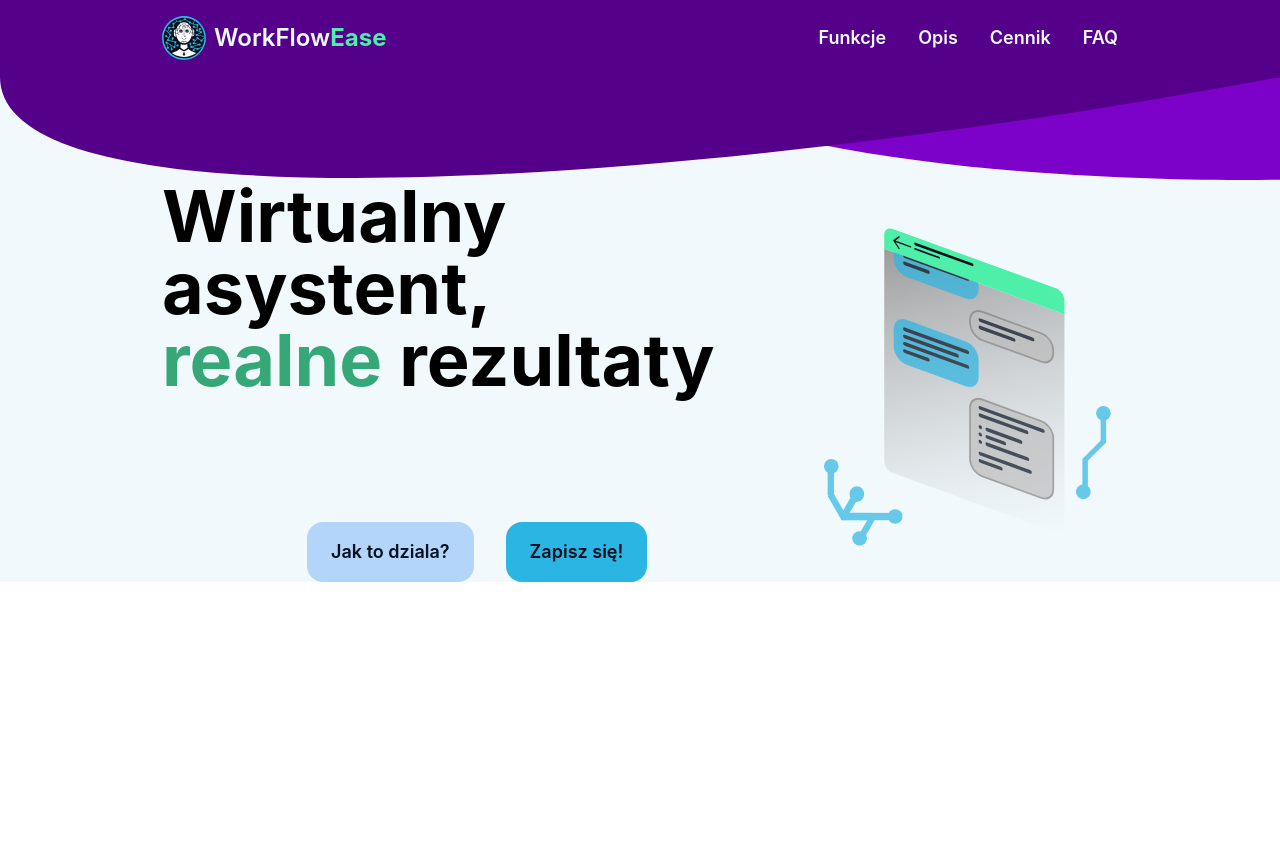
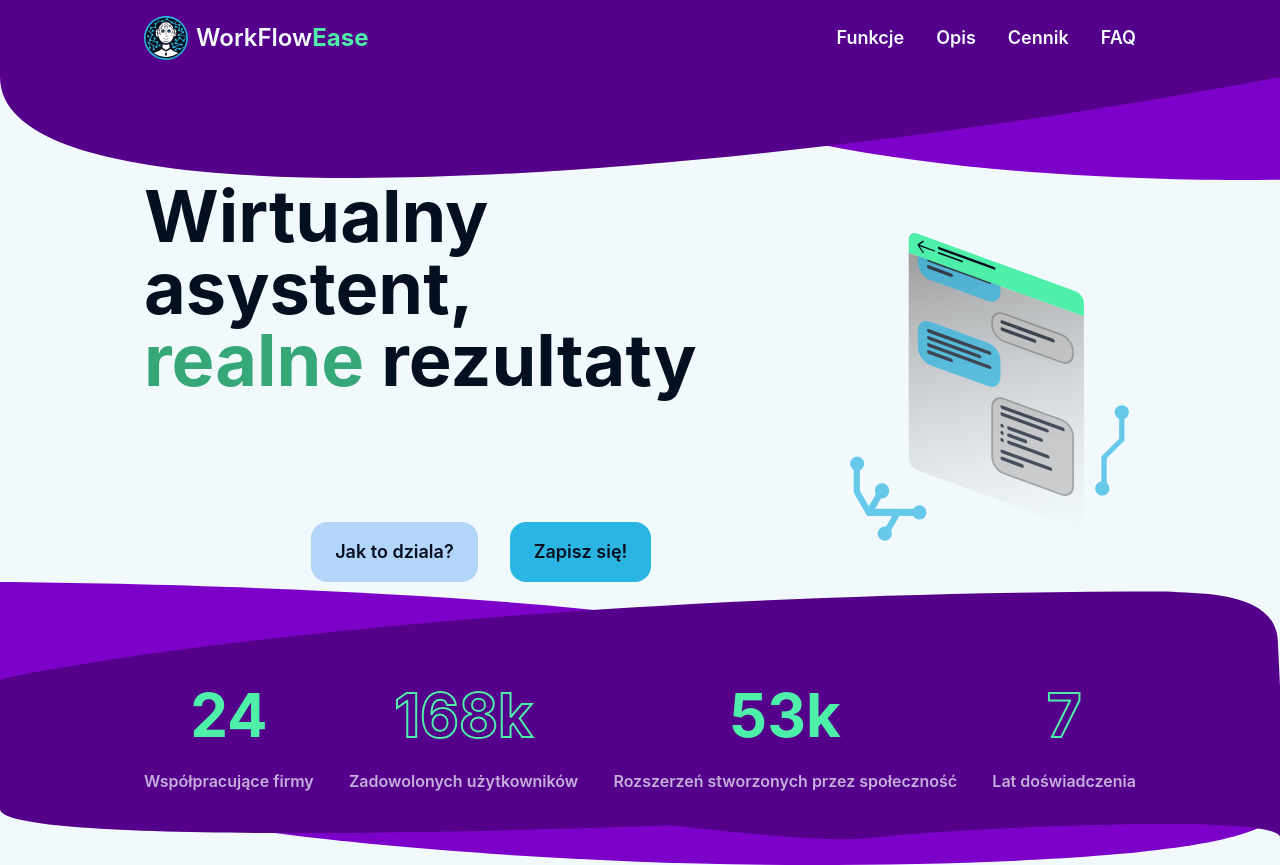
Before and after one commit to Kaba8081/PICK-LandingPage, a React (Create React App) app: page / in a window 1280 px wide. Before the commit the page ends 800 px from the top, so only its background shows below. Built offline with nearby package versions, Linux system fonts and the light colour scheme.

Commit message:
Added: Stats bar

```diff
--- a/package.json
+++ b/package.json
@@ -1,8 +1,8 @@
 {
   "name": "pick_landingpage",
   "version": "0.1.0",
-  "homepage": "https://kaba8081.github.io/pick-landingpage/",
-  "private": true,
+  "homepage": "https://kaba8081.github.io/PiCK-LandingPage/",
+  "private": false,
   "dependencies": {
     "@testing-library/jest-dom": "^5.17.0",
     "@testing-library/react": "^13.4.0",
--- a/src/App.tsx
+++ b/src/App.tsx
@@ -1,14 +1,17 @@
 import React from 'react'
 
-import { Navbar, Hero } from './components';
+import { Navbar, Hero, Stats } from './components';
 import { separator1 } from './assets';
 
 const App = () => (
   <div className='bg-background w-full overflow-hidden'>
     <Navbar />
     <main>
-      <img src={separator1} alt='Separator' className='w-full' />
+      <div className='separator1'>
+        <img src={separator1} alt='Separator' className='w-full' />
+      </div>
       <Hero />
+      <Stats />
     </main>
   </div>
 );
--- a/src/assets/index.js
+++ b/src/assets/index.js
@@ -3,10 +3,14 @@ import logoDefault from './logo-default.svg';
 import heroBaner from './heroBaner.svg';
 
 import separator1 from './separator1.svg';
+import separator2 from './separator2.svg';
+import separator3 from './separator3.svg';
 
 export {
     logoMonochrome,
     logoDefault,
     heroBaner,
     separator1,
+    separator2,
+    separator3
 }
--- a/src/components/Button.tsx
+++ b/src/components/Button.tsx
@@ -2,18 +2,13 @@ import React, { FC } from "react";
 import clsx from "clsx";
 import classNames from "classnames";
 
-type ButtonSize = "small" | "medium";
+import {styles} from '../style';
+
 type ButtonVariant = "primary" | "secondary";
 
 interface ButtonProps {
   children: React.ReactNode;
-  size?: ButtonSize;
   variant?: ButtonVariant;
-}
-
-const buttonSizeClasses: Record<ButtonSize, string> = {
-  small: "py-1 px-2",
-  medium: "py-2 px-4",
 };
 
 const buttonVariantClasses: Record<ButtonVariant, string> = {
@@ -23,11 +18,10 @@ const buttonVariantClasses: Record<ButtonVariant, string> = {
 
 const Button: FC<ButtonProps> = ({
   children,
-  size = "small",
   variant = "primary",
 }) => (
   <button
-    className={classNames("py-4 px-6 rounded-2xl text-text font-inter font-semibold text-lg color-000000",clsx(buttonSizeClasses[size], buttonVariantClasses[variant]))}
+    className={classNames(`py-4 px-6 rounded-2xl text-text font-inter font-semibold ${styles.SemiBoldHeader4} color-000000`,clsx(buttonVariantClasses[variant]))}
   >
     {children}
   </button>
--- a/src/components/Hero.tsx
+++ b/src/components/Hero.tsx
@@ -1,27 +1,27 @@
 import React from 'react';
 
-import styles from '../style';
+import {styles} from '../style';
 import { heroBaner } from '../assets';
 
 import Button from './Button';
 
 const Hero = () => (
-    <div className='w-full flex flex-row self-stretch items-center justify-center px-[162px]'>
-        <div className='flex flex-col justify-between gap-y-[126px]'>
+    <div className='w-full flex flex-row self-stretch items-center justify-center px-[11.25%]'>
+        <div className='flex flex-col justify-between gap-y-[126px] 2xl:py-[50px] w-[68%]'>
             <h1 className={`${styles.BoldHeader1} shrink-0`}>
                 Wirtualny asystent, <br /><span className='text-[#36A877]'>realne</span> rezultaty
             </h1>
             <div className='flex justify-center items-center gap-x-[32px]'>
-                <Button variant='secondary' size='medium'>
+                <Button variant='secondary'>
                     Jak to dziala?
                 </Button>
-                <Button variant='primary' size='medium'>
+                <Button variant='primary'>
                     Zapisz się!
                 </Button>
             </div>
         </div>
-        <div className='flex max-w-[356px] max-h-[361px]'>
-            <img src={ heroBaner } alt='HeroBanner' />
+        <div className='flex w-[32%]'>
+            <img className="flex flex-auto object-fill" src={ heroBaner } alt='HeroBanner' />
         </div>
     </div>
 );
--- a/src/components/Navbar.tsx
+++ b/src/components/Navbar.tsx
@@ -1,13 +1,13 @@
 import React, {useState} from 'react';
 
-import styles from '../style';
+import {styles} from '../style';
 import { logoDefault } from '../assets';
 import { navLinks } from '../constants';
 
 const Navbar = () => {
     const [active, setActive] = useState("hero");
     return(
-    <nav className='flex justify-between items-start bg-primary-dark px-[162px] py-[16px]'>
+    <nav className='flex justify-between items-start bg-primary-dark px-[11.25%] py-[16px]'>
         <div className='flex max-h-[44px] gap-x-2'>
             <img src={logoDefault} alt='LogoIcon' />
             <p className={`${styles.SemiBoldHeader3} justify-items-center self-center text-text-light`}>WorkFlow<span className='text-accent font-bold'>Ease</span></p>
--- /dev/null
+++ b/src/components/StatElement.tsx
@@ -0,0 +1,32 @@
+import React from "react";
+import {styles} from "../style";
+import clsx from "clsx";
+import classNames from "classnames";
+
+type StatVariant = "fill" | "hollow";
+
+interface StatProps {
+    variant?: StatVariant;
+    title: string;
+    value: string;
+    className?: string;
+};
+
+const StatVariantClasses: Record<StatVariant, string> = {
+    fill: "text-accent",
+    hollow: "strokeStat"
+};
+
+const Stat: React.FC<StatProps> = ({
+    variant = "fill",
+    title,
+    value,
+    className
+}) => (
+    <div className={className}>
+        <h2 className={classNames(clsx(StatVariantClasses[variant]), `flex flex-col align-center shrink-0 ${styles.BoldHeader2}`)}>{value}</h2>
+        <h3 className={`opacity-70 text-[#F2F9FD] font-semibold ${styles.BaseText} 2xl:text-2xl`}>{title}</h3>
+    </div>
+)
+
+export default Stat;
--- /dev/null
+++ b/src/components/Stats.tsx
@@ -0,0 +1,24 @@
+import React from "react";
+import {styles} from '../style';
+import { StatStyle } from "../style";
+import Stat from "./StatElement";
+import { separator2, separator3 } from '../assets';
+
+const Stats = () => (
+    <div className="w-full">
+        <div className="separator1">
+            <img src={separator2} alt='Separator' className='w-full' />
+        </div>
+        <div className="flex self-strech justify-between bg-primary-dark px-[11.25%]">
+            <Stat title="Współpracujące firmy" value="24" className={`${StatStyle}`}/>
+            <Stat title="Zadowolonych użytkowników" value="168k" variant="hollow" className={`${StatStyle}`}/>
+            <Stat title="Rozszerzeń stworzonych przez społeczność" value="53k" className={`${StatStyle}`}/>
+            <Stat title="Lat doświadczenia" value="7" variant="hollow" className={`${StatStyle}`}/>
+        </div>
+        <div className="separator2">
+            <img src={separator3} alt='Separator' className='w-full' />
+        </div>
+    </div>
+);
+
+export default Stats;
--- a/src/components/index.ts
+++ b/src/components/index.ts
@@ -1,10 +1,12 @@
 import Navbar from './Navbar';
 import Hero from './Hero';
+import Stats from './Stats';
 
 import Button from './Button';
 
 export {
     Navbar,
     Hero,
-    Button
+    Stats,
+    Button,
 };
--- a/src/index.css
+++ b/src/index.css
@@ -14,10 +14,26 @@ body {
   -webkit-font-smoothing: antialiased;
   -moz-osx-font-smoothing: grayscale;
 
-  color: #000;
+  color: #040F20;
+
+  --primary-dark: #55008A;
+  --primary-light: #7D02C9;
+  --secondary: #2BB5E3;
+  --accent: #4DEFA9;
+  --background: #F2F9FD;
+  --text: #040F20;
 }
 
 code {
   font-family: source-code-pro, Menlo, Monaco, Consolas, 'Courier New',
     monospace;
 }
+
+:root{
+  background-color: var(--background);
+}
+.strokeStat{
+  -webkit-text-stroke: 2px var(--accent, #4DEFA9);
+  font-style: normal;
+  color: var(--primary-dark, #55008A);
+}
--- a/src/style.js
+++ b/src/style.js
@@ -1,9 +1,17 @@
 const styles = {
     // font styles
-    BoldHeader1: "font-poppins font-bold text-7xl /7xl color-000000",
+    BoldHeader1: "font-poppins font-bold text-7xl /7xl 2xl:text-8xl /8xl color-000000",
+    BoldHeader2: "font-poppins font-bold text-6xl /6xl 2xl:text-7xl /7xl color-000000",
 
-    SemiBoldHeader3: "font-inter font-semibold text-2xl color-000000",
-    SemiBoldHeader4: "font-inter font-semibold text-lg color-000000",
+    SemiBoldHeader3: "font-inter font-semibold text-2xl 2xl:text-3l color-000000",
+    SemiBoldHeader4: "font-inter font-semibold text-lg 2xl:text-2xl color-000000",
+
+    BaseText: "font-poppins text-base color-000000",
 }
 
-export default styles;
+const StatStyle = "flex flex-col gap-y-6 items-center pb-4";
+
+export {
+    styles,
+    StatStyle
+};
```
Also changed, not shown: src/App.css (+1 -6 lines), src/assets/separator2.svg (added), src/assets/separator3.svg (added).
